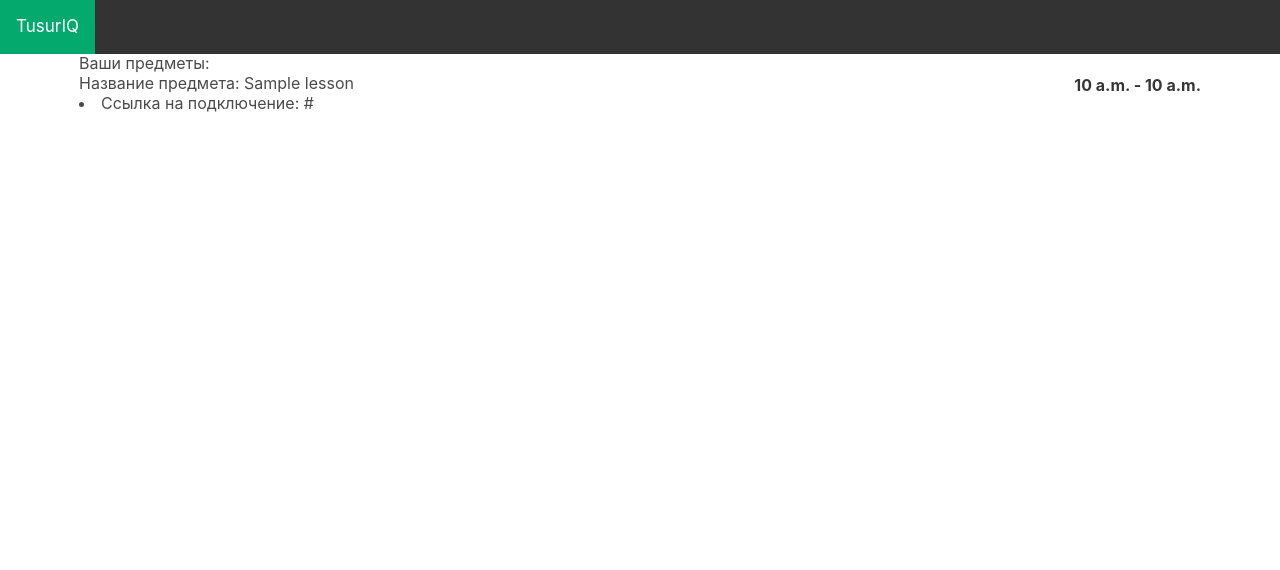
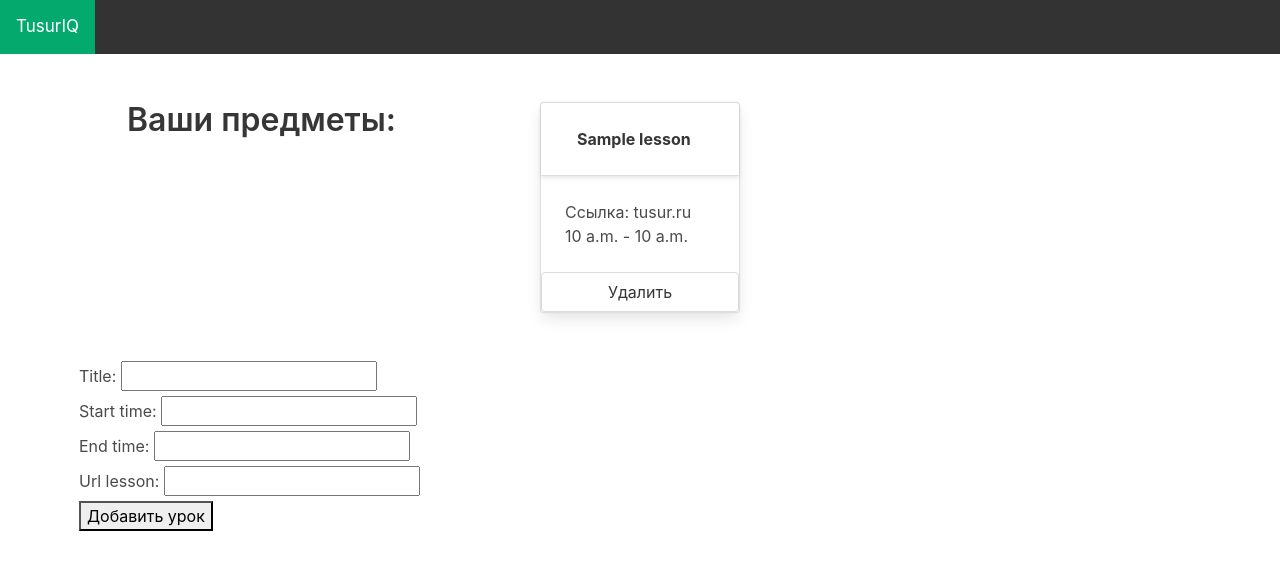
Before and after one commit to FHOFHAWK/Triple-A, a Django app: template core/templates/lesson.html in a window 1280 px wide. Shown: the top 570 px of the page. Run offline with Django 3.2, Linux system fonts and the light colour scheme; the template is opened without the code that fills it: values that come from a table or form of the project are taken from there, others are empty; tables that the repository leaves empty hold one stand-in row (values such as "Sample post"); some libraries are stand-ins or nearby versions.

Commit message:
Сделал отступ между карточками

```diff
--- a/core/templates/lesson.html
+++ b/core/templates/lesson.html
@@ -1,35 +1,43 @@
 {% extends 'base_generic.html' %}
 {% block content %}
 {% load crispy_forms_tags %}
-<h1>Ваши предметы:</h1>
-    <table>
-        {%for lesson in lessons %}
+<section class="section cards">
+    <h1 class="title">Ваши предметы:</h1>
+    <div class="container">
+        <div class="columns is-multiline">
+            {%for lesson in lessons %}
             <form action="{% url 'delete_lesson' lesson.id %}" method="POST" enctype="multipart/form-data">
                 {% csrf_token %}
-                <div class="list-item">
-                	<label class="checkbox">
-                    	<span class="complete-">
-                            Название предмета: {{lesson.title}}
-                            <li>Ссылка на подключение: {{lesson.url_lesson}}</li>
-                        </span>
-                	</label>
-                	<strong class="is-pulled-right"><i class="fa fa-calendar"></i>{{lesson.start_time}} - {{lesson.end_time}}</strong>
-            	</div>
-
-                {% if user.role == "Teacher" %}
-                <button type="submit">Удалить урок</button>
-                <button type="submit" name="Load lesson">Загрузить запись</button>
-                {% endif %}
-                <br></br>
+                <div class="column is-narrow">
+                <div class="card" style="width: 200px;">
+                    <header class="card-header">
+                        <p class="card-header-title has-text-centered" style="justify-content: flex-start;">
+                            {{lesson.title}}
+                        </p>
+                    </header>
+                    <div class="card-content">
+                        <div class="content">
+                            Ссылка: tusur.ru<br>
+                            <time datetime="2016-1-1">{{lesson.start_time}} - {{lesson.end_time}}</time>
+                        </div>
+                    </div>
+                    {% if user.role == "Teacher" %}
+                    <footer class="card-footer">
+                        <a href="#" class="card-footer-item">Удалить урок</a>
+                        <a href="#" class="card-footer-item">Загрузить запись</a>
+                    </footer>
+                    {% endif %}
+                    <button class="button" type="submit">Удалить</button>
+                </div>
+                </div>
             </form>
-        {% endfor %}
-
-    </table>
-{% if user.role == "Teacher" %}
+            {% endfor %}
+        </div>
+    </div>
+</section>
 <form method="post" enctype="multipart/form-data">
     {% csrf_token %}
     {{form.as_p}}
     <button type="submit">Добавить урок</button>
 </form>
-{% endif %}
 {% endblock %}
--- a/study_calendar/static/css/style.css
+++ b/study_calendar/static/css/style.css
@@ -25,3 +25,10 @@
   background-color: #04AA6D;
   color: white;
 }
+
+.cards {
+  display: grid;
+  grid-template-columns: repeat(3, 1fr);
+  grid-auto-rows: auto;
+  grid-gap: 1rem;
+}
```
Lines whose indentation alone changed are shown as unchanged.
